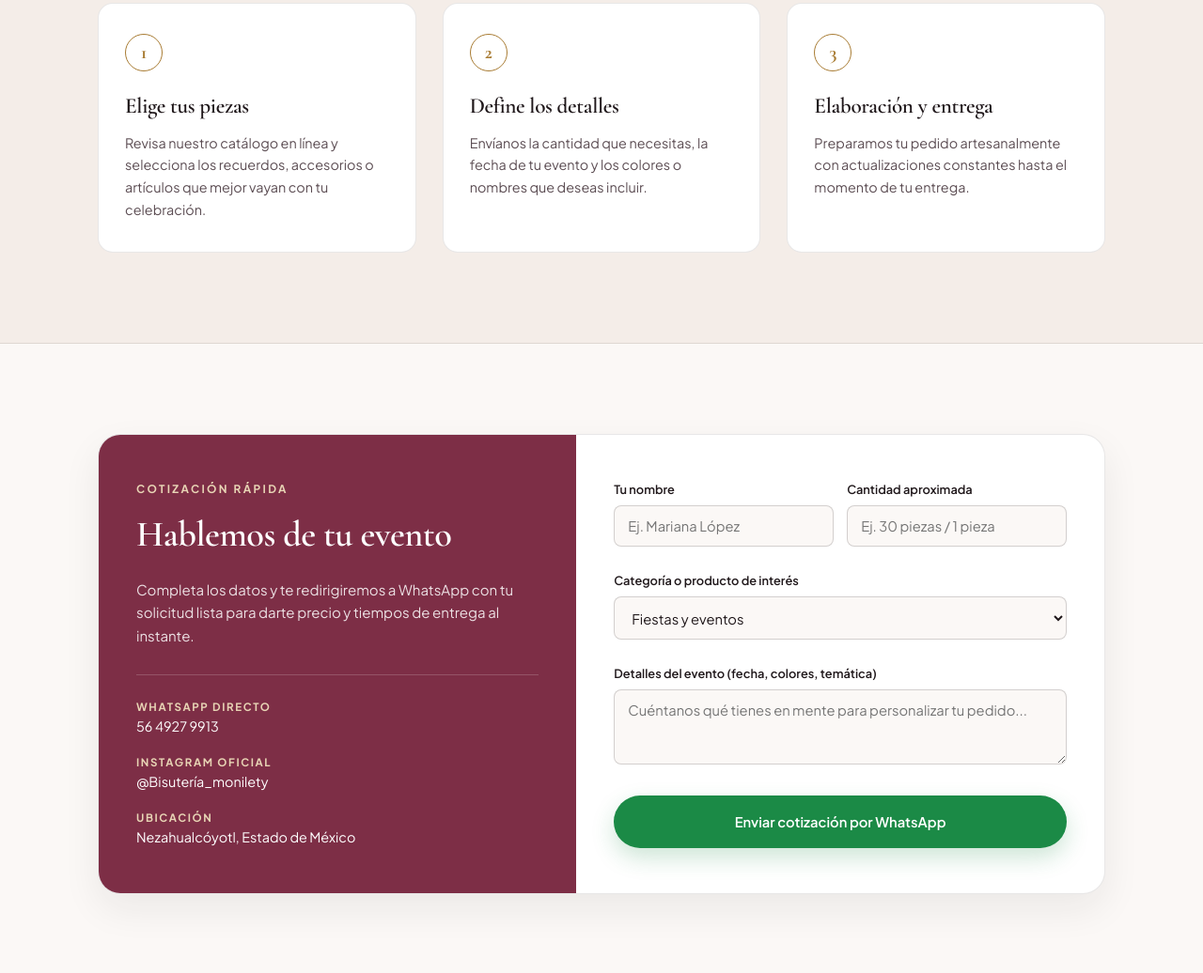
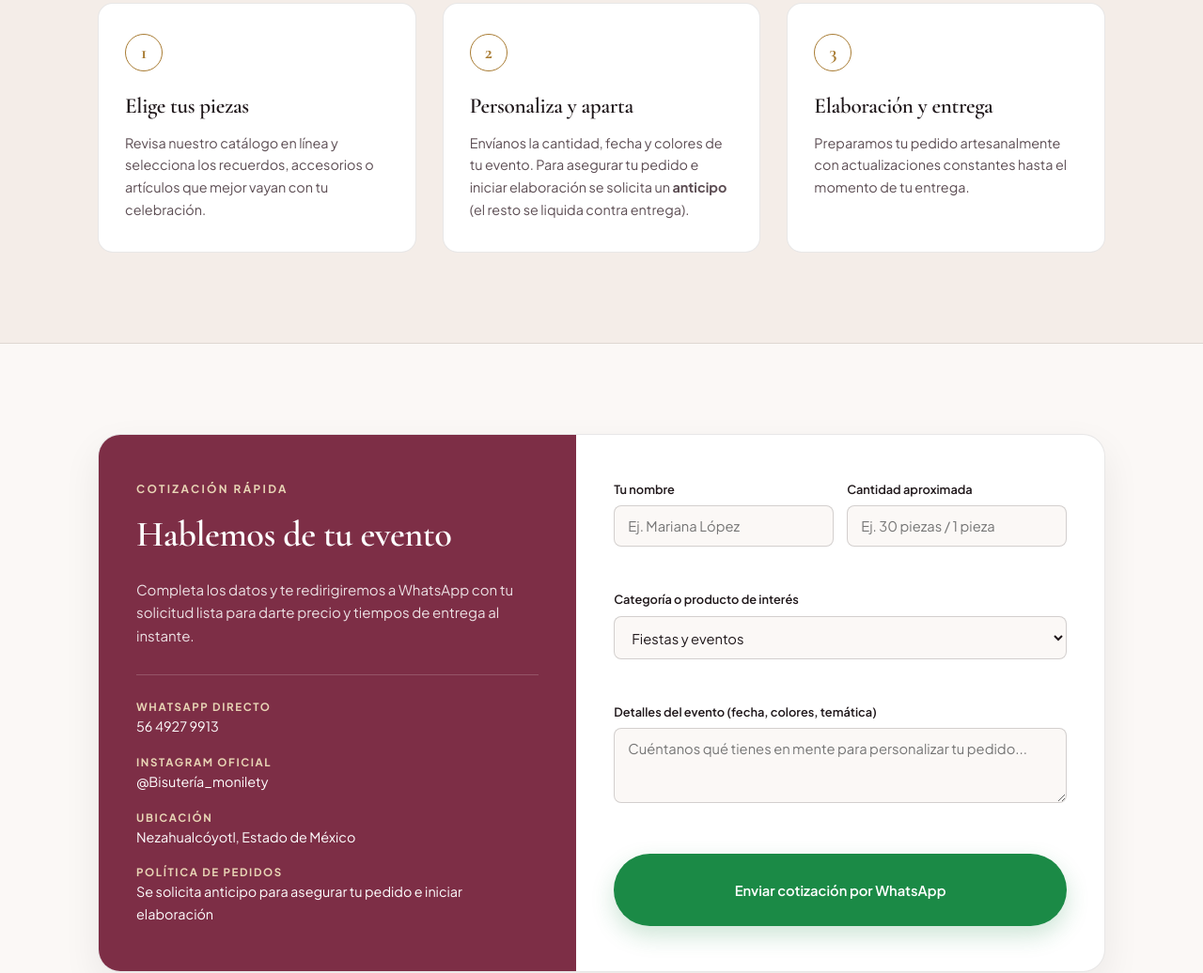
Before and after one commit to JesusFP01/MoniLety, a plain HTML site: page index.html in a window 1280 px wide. Shown: the part 2330-3366 px from the top of the page at 94% size. Drawn offline with nearby package versions, Linux system fonts and the light colour scheme.

Commit message:
Revise details and payment policy in index.html
Updated the details section to clarify the customization process and added a note about the advance payment policy.

```diff
--- a/index.html
+++ b/index.html
@@ -147,8 +147,8 @@
       </div>
       <div class="step-card">
         <div class="step-num">2</div>
-        <h3>Define los detalles</h3>
-        <p>Envíanos la cantidad que necesitas, la fecha de tu evento y los colores o nombres que deseas incluir.</p>
+        <h3>Personaliza y aparta</h3>
+        <p>Envíanos la cantidad, fecha y colores de tu evento. Para asegurar tu pedido e iniciar elaboración se solicita un <strong>anticipo</strong> (el resto se liquida contra entrega).</p>
       </div>
       <div class="step-card">
         <div class="step-num">3</div>
@@ -180,6 +180,10 @@
           <div class="info-item">
             <strong>Ubicación</strong>
             <span>Nezahualcóyotl, Estado de México</span>
+          </div>
+          <div class="info-item">
+            <strong>Política de pedidos</strong>
+            <span>Se solicita anticipo para asegurar tu pedido e iniciar elaboración</span>
           </div>
         </div>
       </div>
```
